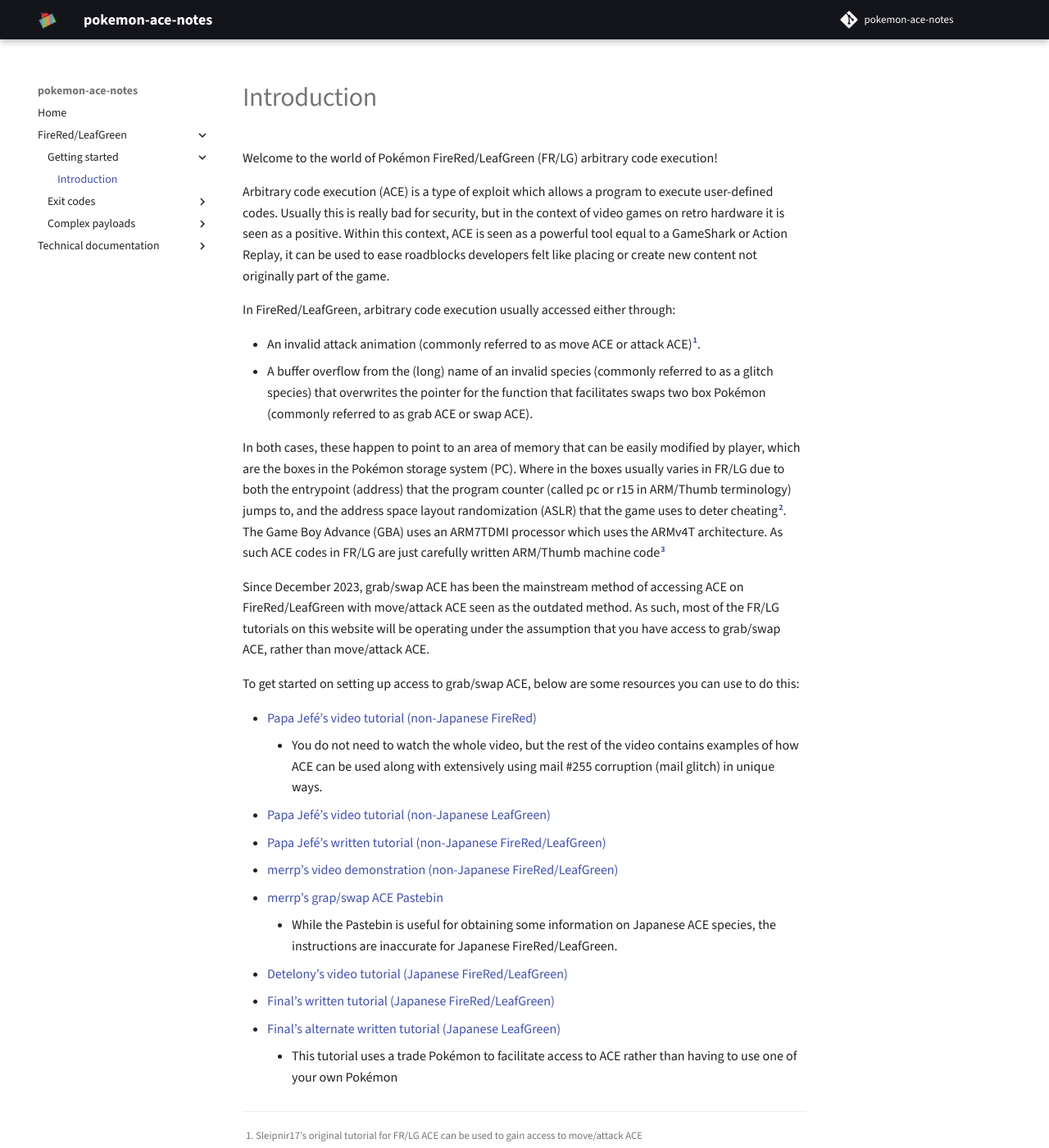
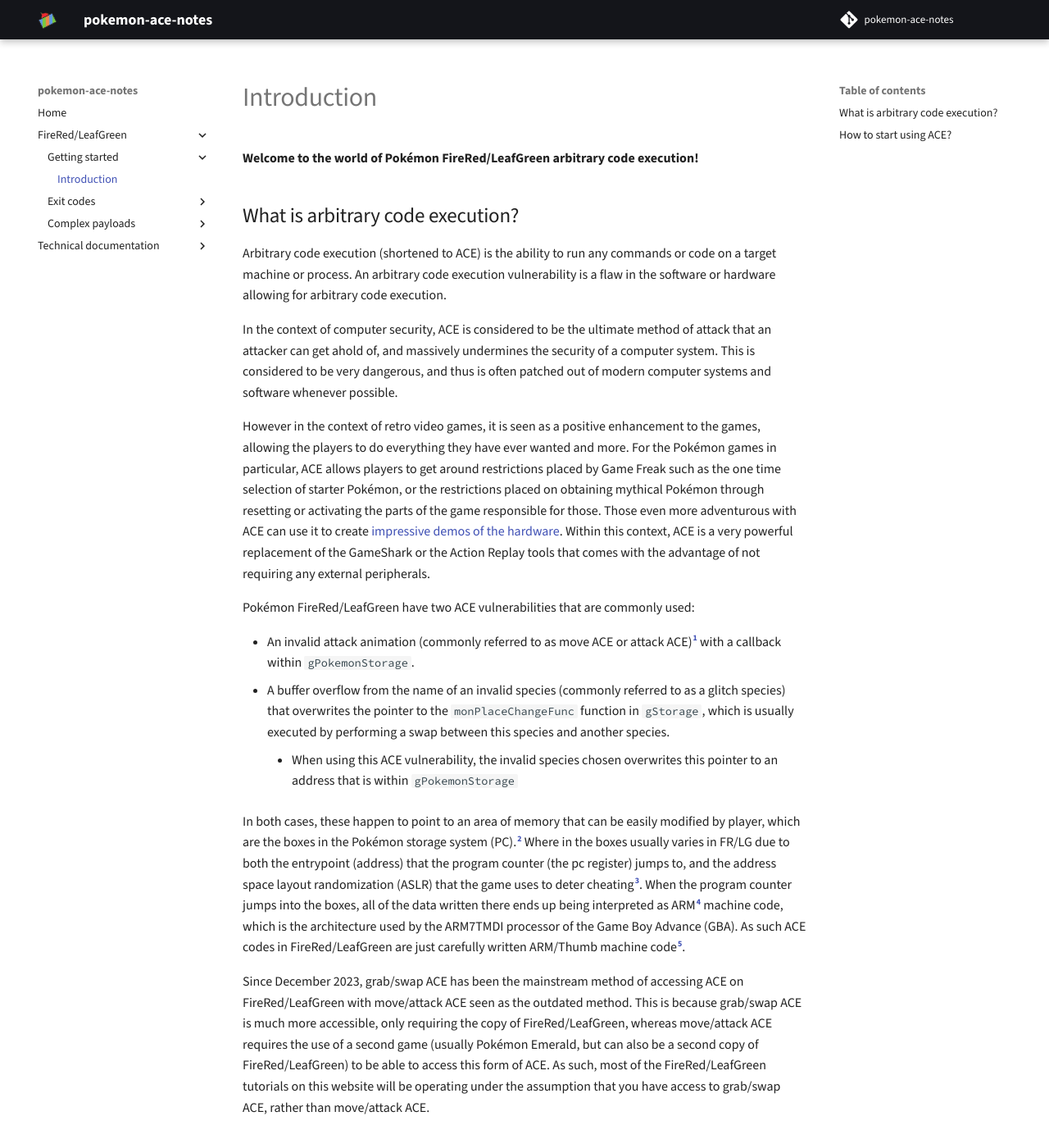
Before and after one commit to pomeg-letterbombers/pokemon-ace-notes, an MkDocs documentation site: the page built from docs/frlg/getting-started/introduction.md, in a window 1280 px wide and 1400 px high. Shown: the whole window at 82% size. Built offline with MkDocs 1.6.1 and Material for MkDocs 9.7.7, drawn with Linux system fonts in a browser that asks for light colours; comment, search, counter and statistics services are not loaded; some of the changed text lies outside the part shown.

Commit message:
Expand introduction page

```diff
--- a/docs/frlg/getting-started/introduction.md
+++ b/docs/frlg/getting-started/introduction.md
@@ -1,21 +1,47 @@
-Welcome to the world of Pokémon FireRed/LeafGreen (FR/LG) arbitrary code execution!
+**Welcome to the world of Pokémon FireRed/LeafGreen arbitrary code execution!**
 
-Arbitrary code execution (ACE) is a type of exploit which allows a program to execute user-defined codes.
-Usually this is really bad for security, but in the context of video games on retro hardware it is seen as a positive.
-Within this context, ACE is seen as a powerful tool equal to a GameShark or Action Replay, it can be used to ease roadblocks developers felt like placing or create new content not originally part of the game.
+## What is arbitrary code execution?
 
-In FireRed/LeafGreen, arbitrary code execution usually accessed either through:
+Arbitrary code execution (shortened to ACE) is the ability to run any commands or code on a target machine or process.
+An arbitrary code execution vulnerability is a flaw in the software or hardware allowing for arbitrary code execution.
 
-- An invalid attack animation (commonly referred to as move ACE or attack ACE)[^1].
-- A buffer overflow from the (long) name of an invalid species (commonly referred to as a glitch species) that overwrites the pointer for the function that facilitates swaps two box Pokémon (commonly referred to as grab ACE or swap ACE).
+In the context of computer security, ACE is considered to be the ultimate method of attack that an attacker can get ahold of, and massively undermines the security of a computer system.
+This is considered to be very dangerous, and thus is often patched out of modern computer systems and software whenever possible.
 
-In both cases, these happen to point to an area of memory that can be easily modified by player, which are the boxes in the Pokémon storage system (PC).
-Where in the boxes usually varies in FR/LG due to both the entrypoint (address) that the program counter (called pc or r15 in ARM/Thumb terminology) jumps to, and the address space layout randomization (ASLR) that the game uses to deter cheating[^2].
-The Game Boy Advance (GBA) uses an ARM7TDMI processor which uses the ARMv4T architecture.
-As such ACE codes in FR/LG are just carefully written ARM/Thumb machine code[^3]
+However in the context of retro video games, it is seen as a positive enhancement to the games, allowing the players to do everything they have ever wanted and more.
+For the Pokémon games in particular, ACE allows players to get around restrictions placed by Game Freak such as the one time selection of starter Pokémon, or the restrictions placed on obtaining mythical Pokémon through resetting or activating the parts of the game responsible for those.
+Those even more adventurous with ACE can use it to create [impressive demos of the hardware](https://www.youtube.com/watch?v=Vjm8P8utT5g).
+Within this context, ACE is a very powerful replacement of the GameShark or the Action Replay tools that comes with the advantage of not requiring any external peripherals.
+
+Pokémon FireRed/LeafGreen have two ACE vulnerabilities that are commonly used:
+
+- An invalid attack animation (commonly referred to as move ACE or attack ACE)[^1] with a callback within `gPokemonStorage`.
+- A buffer overflow from the name of an invalid species (commonly referred to as a glitch species) that overwrites the pointer to the `monPlaceChangeFunc` function in `gStorage`, which is usually executed by performing a swap between this species and another species.
+    - When using this ACE vulnerability, the invalid species chosen overwrites this pointer to an address that is within `gPokemonStorage`
+
+In both cases, these happen to point to an area of memory that can be easily modified by player, which are the boxes in the Pokémon storage system (PC).[^2]
+Where in the boxes usually varies in FR/LG due to both the entrypoint (address) that the program counter (the pc register) jumps to, and the address space layout randomization (ASLR) that the game uses to deter cheating[^3].
+When the program counter jumps into the boxes, all of the data written there ends up being interpreted as ARM[^4] machine code, which is the architecture used by the ARM7TMDI processor of the Game Boy Advance (GBA).
+As such ACE codes in FireRed/LeafGreen are just carefully written ARM/Thumb machine code[^5].
 
 Since December 2023, grab/swap ACE has been the mainstream method of accessing ACE on FireRed/LeafGreen with move/attack ACE seen as the outdated method.
-As such, most of the FR/LG tutorials on this website will be operating under the assumption that you have access to grab/swap ACE, rather than move/attack ACE.
+This is because grab/swap ACE is much more accessible, only requiring the copy of FireRed/LeafGreen, whereas move/attack ACE requires the use of a second game (usually Pokémon Emerald, but can also be a second copy of FireRed/LeafGreen) to be able to access this form of ACE.
+As such, most of the FireRed/LeafGreen tutorials on this website will be operating under the assumption that you have access to grab/swap ACE, rather than move/attack ACE.
+
+[^1]:
+    Sleipnir17’s original tutorial for FR/LG ACE can be used to gain access to move/attack ACE
+
+    - [Video tutorial](https://www.youtube.com/watch?v=kwOIOzczs8w)
+    - [Non-Japanese FR/LG written instructions](https://pastebin.com/UFspsi9N)
+    - [Japanese FR/LG written instructions](https://pastebin.com/BpGZgxnm)
+[^2]: As manipulating Pokémon data to contain payloads is usually difficult, often a nopslide into the box names (located after the boxes) is used, where they contains the actual payload that will be run by the GBA.
+[^3]: The ASLR is really basic, it just moves around a large block of memory from 0 to 124 bytes from their base address.
+[^4]: The specific version of the ARM architecture relevant here is ARMv4T.
+[^5]:
+    On non-Japanese versions of FR/LG, due to character set limitations, Thumb is very difficult to use.
+    As such you will almost always see codes being written in ARM rather than Thumb in these versions of FR/LG.
+
+## How to start using ACE?
 
 To get started on setting up access to grab/swap ACE, below are some resources you can use to do this:
 
@@ -31,13 +57,4 @@
 - [Final’s alternate written tutorial (Japanese LeafGreen)](https://github.com/it-is-final/PokeG3ACE/blob/main/ace_notes/JP-LeafGreen-AltMethod/JP-LeafGreen-AltMethod.md)
     - This tutorial uses a trade Pokémon to facilitate access to ACE rather than having to use one of your own Pokémon
 
-[^1]:
-    Sleipnir17’s original tutorial for FR/LG ACE can be used to gain access to move/attack ACE
-
-    - [Video tutorial](https://www.youtube.com/watch?v=kwOIOzczs8w)
-    - [Non-Japanese FR/LG written instructions](https://pastebin.com/UFspsi9N)
-    - [Japanese FR/LG written instructions](https://pastebin.com/BpGZgxnm)
-[^2]: The ASLR is really basic, it just moves around a large block of memory from 0 to 124 bytes from their base address.
-[^3]:
-    On non-Japanese versions of FR/LG, due to character set limitations, Thumb is very difficult to use.
-    As such you will almost always see codes being written in ARM rather than Thumb in these versions of FR/LG.
+After this you can check out the resources located on this website’s [home page](../../index.md) for ways to utilize ACE with premade codes or go further with the [hexadecimal writer](../complex-payloads/hex-writer.md) or [Theocatic’s scripting environment](https://gist.github.com/Theocatic/39ed337ecd590b47fad14f791cf16bb5).
```
